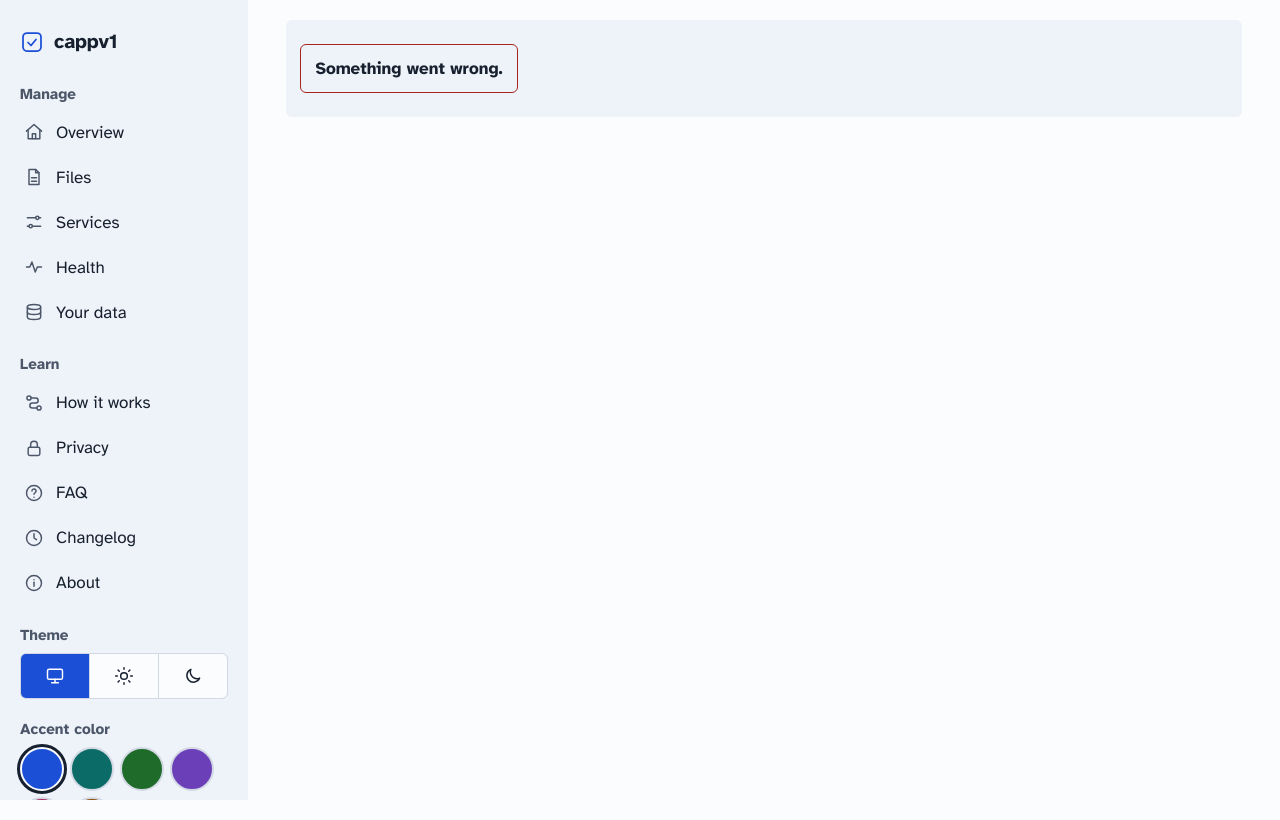
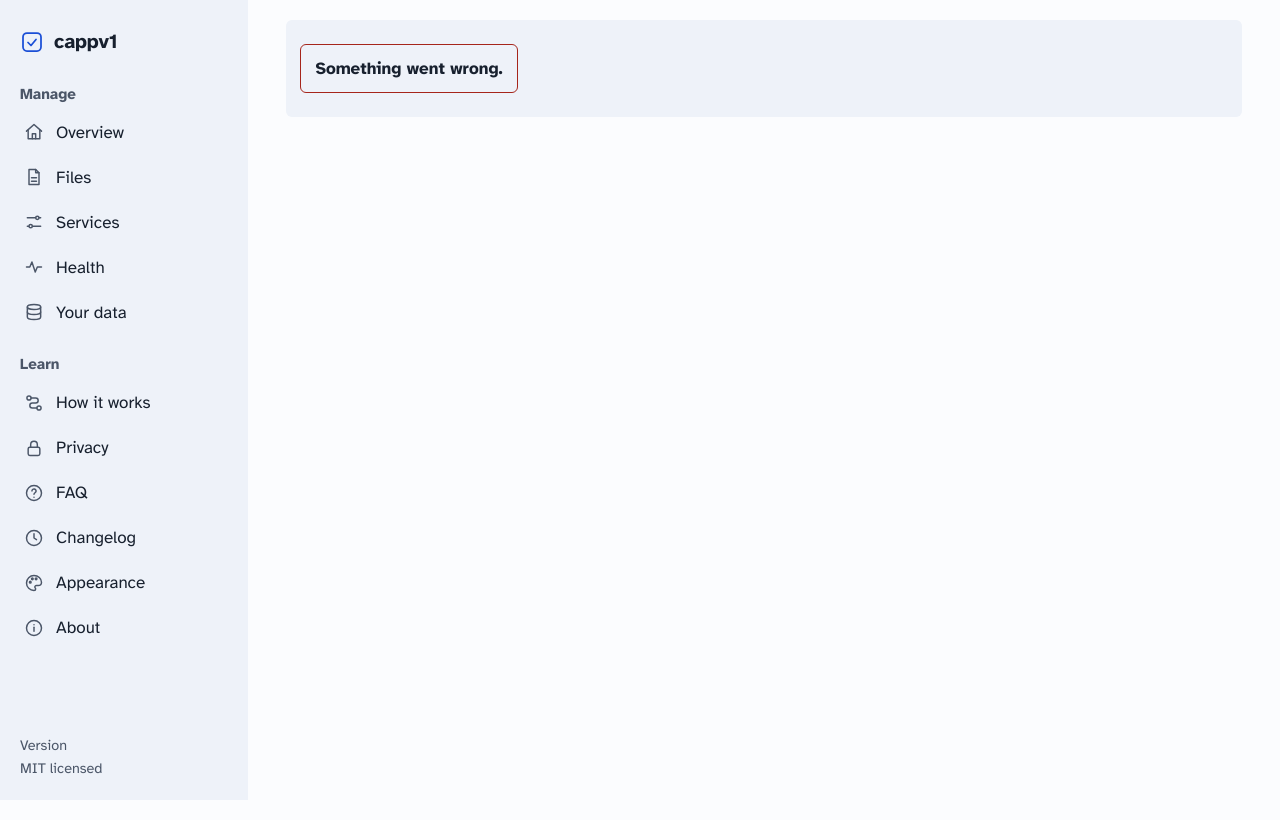
Before and after one commit to srsuiux/cappv1, a Python web app: template src/web/templates/app.html in a window 1280 px wide. Run offline with Jinja, Linux system fonts and the light colour scheme; the template is opened without the code that fills it, so the values that code supplies are empty.

Commit message:
Appearance page for theme and accent; changelog is cards only
Theme and accent color move out of the sidebar to a Learn page of
their own, with a preview. The changelog drops its version list and
keeps one card per release.

Co-Authored-By: Claude Sonnet 5.5 <noreply@anthropic.com>

```diff
--- a/src/web/changelog.py
+++ b/src/web/changelog.py
@@ -49,9 +49,6 @@ def render(text: str | None = None) -> str:
     if not releases:
         return "<p class=\"muted\">No release notes yet.</p>"
     latest = next((r["version"] for r in releases if r["version"] != "Unreleased"), "")
-    nav = "".join(
-        f'<li><a href="#v-{r["version"]}">{html.escape(r["version"])}'
-        f'<span class="muted">{_nice_date(r["date"]) if r["date"] else "Next release"}</span></a></li>' for r in releases)
     body = []
     for r in releases:
         v = r["version"]
@@ -64,5 +61,4 @@ def render(text: str | None = None) -> str:
         label = "Unreleased" if v == "Unreleased" else f"Version {v}"
         body.append(f'<section class="panelbox release" id="v-{v}" aria-labelledby="h-{v}"><div class="relhead">'
                     f'<h2 id="h-{v}">{html.escape(label)}{chip}</h2><span class="meta">{when}{note}</span></div>{groups}</section>')
-    return (f'<div class="changelog"><nav class="relnav" aria-label="Versions"><h2 class="group">Versions</h2><ul>{nav}</ul></nav>'
-            f'<div class="releases">{"".join(body)}</div></div>')
+    return f'<div class="cards releases">{"".join(body)}</div>'
--- a/src/web/static/app.css
+++ b/src/web/static/app.css
@@ -195,13 +195,6 @@ html[data-used="1"] .front #overview{order:-1}
 .trio{display:grid;grid-template-columns:repeat(auto-fit,minmax(19rem,1fr));gap:16px}
 .trio .panel p{margin-bottom:10px}
 
-/* ---- theme switch ---- */
-.theme{margin:18px 8px 0}
-.theme .group{margin:0 0 6px}
-.seg{display:flex;border:1px solid var(--line);border-radius:var(--r);overflow:hidden}
-.seg button{flex:1;display:grid;place-items:center;background:var(--paper);color:var(--ink);border:0;border-radius:0;font-weight:400;padding:6px;min-height:44px;min-width:44px}
-.seg{gap:1px;background:var(--line)}
-.seg button[aria-pressed=true]{background:var(--blue);color:var(--blue-ink)}
 
 
 /* ---- accent color: --blue is the call-to-action color (the name is historic); the person picks it in the sidebar ---- */
@@ -220,11 +213,13 @@ html[data-used="1"] .front #overview{order:-1}
 :root[data-theme=dark][data-accent=purple]{--blue:#b99bff}
 :root[data-theme=dark][data-accent=rose]{--blue:#ff8fb5}
 :root[data-theme=dark][data-accent=amber]{--blue:#ffb454}
-.swatches{display:flex;flex-wrap:wrap;gap:6px}
-.sw{width:44px;height:44px;min-height:44px;padding:0;border-radius:99px;border:2px solid var(--line);background:var(--sw,var(--blue))}
-.sw[aria-pressed=true]{border-color:var(--paper);outline:3px solid var(--ink);outline-offset:0}
-.sw[data-accent-set=blue]{--sw:#1b4fd6}.sw[data-accent-set=teal]{--sw:#0b6b66}.sw[data-accent-set=green]{--sw:#1f6b2a}
-.sw[data-accent-set=purple]{--sw:#6b3fb8}.sw[data-accent-set=rose]{--sw:#b0245a}.sw[data-accent-set=amber]{--sw:#8a4b00}
+.choices{display:flex;flex-wrap:wrap;gap:8px;margin-top:8px}
+.choice{display:inline-flex;align-items:center;gap:10px;background:var(--paper);color:var(--ink);border:1px solid var(--line);font-weight:400;padding:8px 16px}
+.choice:hover{background:var(--tint)}
+.choice[aria-pressed=true]{border-color:var(--blue);background:var(--tint);font-weight:700;outline:2px solid var(--blue);outline-offset:-2px}
+.choice .sw{width:20px;height:20px;border-radius:99px;border:1px solid var(--muted);background:var(--sw)}
+[data-accent-set=blue] .sw{--sw:#1b4fd6}[data-accent-set=teal] .sw{--sw:#0b6b66}[data-accent-set=green] .sw{--sw:#1f6b2a}
+[data-accent-set=purple] .sw{--sw:#6b3fb8}[data-accent-set=rose] .sw{--sw:#b0245a}[data-accent-set=amber] .sw{--sw:#8a4b00}
 
 /* ---- the Files page: use the whole width, one panel per kind of file ---- */
 .files-layout,.split-layout{display:grid;grid-template-columns:minmax(0,3fr) minmax(0,2fr);gap:0 32px;align-items:start}
@@ -281,14 +276,7 @@ section[aria-labelledby=h-flow]{margin:0 0 20px}section[aria-labelledby=h-flow]
 .panelbox .group{margin:0}
 
 /* ---- changelog ---- */
-.changelog{display:grid;grid-template-columns:13rem minmax(0,1fr);gap:24px;align-items:start}
-.relnav{position:sticky;top:8px}
-.relnav h2{margin:0 0 6px}
-.relnav ul{list-style:none;margin:0;padding:0}
-.relnav a{display:flex;flex-direction:column;padding:6px 10px;min-height:44px;justify-content:center;color:var(--ink);text-decoration:none;border-radius:var(--r)}
-.relnav a:hover{background:var(--tint)}
-.relnav a span{font-size:.88rem}
-.releases>.panelbox{margin:0 0 16px;padding-bottom:14px;scroll-margin-top:8px}
+.releases>.panelbox{padding-bottom:14px}
 .relhead{display:flex;flex-wrap:wrap;gap:4px 16px;align-items:baseline;justify-content:space-between;margin-top:12px}
 .relhead h2{margin:0;font-size:1.3rem}
 .chip{display:inline-block;margin-left:8px;border:1px solid var(--ok);color:var(--ok);border-radius:99px;padding:0 10px;font-size:.85rem;font-weight:400;vertical-align:middle}
@@ -296,7 +284,4 @@ section[aria-labelledby=h-flow]{margin:0 0 20px}section[aria-labelledby=h-flow]
 .release h3.kind{display:inline-block;margin:16px 0 4px;padding:0 10px;border:1px solid currentColor;border-radius:99px;font-size:.88rem}
 .kind.new{color:var(--ok)}.kind.improved{color:var(--blue)}.kind.fixed{color:var(--warn)}
 .release ul{margin:6px 0 4px;padding-left:1.2rem}.release li{margin:6px 0;max-width:80ch}
-@media (max-width:60rem){
-  .changelog{grid-template-columns:minmax(0,1fr)}
-  .relnav{position:static}.relnav ul{display:flex;flex-wrap:wrap;gap:4px}.relnav a{border:1px solid var(--line)}
-}
+.cards.even{align-items:stretch}
--- a/src/web/static/shell.js
+++ b/src/web/static/shell.js
@@ -10,39 +10,3 @@ if (menu) {
   sync();
   wide.addEventListener("change", sync);
 }
-
-// Theme: System follows the device; Light and Dark are remembered in this browser.
-const root = document.documentElement;
-const buttons = [...document.querySelectorAll("[data-theme-set]")];
-const setPressed = () => {
-  const chosen = root.dataset.theme || "system";
-  for (const b of buttons) b.setAttribute("aria-pressed", String(b.dataset.themeSet === chosen));
-};
-for (const b of buttons) {
-  b.addEventListener("click", () => {
-    const value = b.dataset.themeSet;
-    if (value === "system") delete root.dataset.theme; else root.dataset.theme = value;
-    try { value === "system" ? localStorage.removeItem("cappv1.theme") : localStorage.setItem("cappv1.theme", value); } catch { /* not remembered */ }
-    setPressed();
-    document.getElementById("live").textContent = `Theme: ${value}`;
-    b.focus();
-  });
-}
-setPressed();
-
-// Accent color: the color of buttons and links. Remembered in this browser.
-const accents = [...document.querySelectorAll("[data-accent-set]")];
-const markAccent = () => {
-  const chosen = root.dataset.accent || "blue";
-  for (const b of accents) b.setAttribute("aria-pressed", String(b.dataset.accentSet === chosen));
-};
-for (const b of accents) {
-  b.addEventListener("click", () => {
-    const value = b.dataset.accentSet;
-    if (value === "blue") delete root.dataset.accent; else root.dataset.accent = value;
-    try { value === "blue" ? localStorage.removeItem("cappv1.accent") : localStorage.setItem("cappv1.accent", value); } catch { /* not remembered */ }
-    markAccent();
-    document.getElementById("live").textContent = `Accent color: ${b.title}`;
-  });
-}
-markAccent();
--- a/src/web/templates/app.html
+++ b/src/web/templates/app.html
@@ -24,6 +24,7 @@
   <symbol id="i-privacy" viewBox="0 0 24 24"><rect x="5" y="11" width="14" height="10" rx="2"/><path d="M8 11V8a4 4 0 018 0v3"/></symbol>
   <symbol id="i-faq" viewBox="0 0 24 24"><circle cx="12" cy="12" r="9"/><path d="M9.5 9.5a2.5 2.5 0 115 .5c0 1.5-2.5 2-2.5 3.5"/><path d="M12 17h.01"/></symbol>
   <symbol id="i-changelog" viewBox="0 0 24 24"><circle cx="12" cy="12" r="9"/><path d="M12 7v5l3 2"/></symbol>
+  <symbol id="i-appearance" viewBox="0 0 24 24"><path d="M12 3a9 9 0 100 18c1.2 0 2-.8 2-1.8 0-.5-.2-.9-.5-1.2-.3-.3-.5-.7-.5-1.2 0-1 .8-1.8 1.8-1.8H17a4 4 0 004-4c0-4.4-4-8-9-8z"/><circle cx="7.5" cy="11" r="1"/><circle cx="10" cy="7" r="1"/><circle cx="14.5" cy="7" r="1"/></symbol>
   <symbol id="i-about" viewBox="0 0 24 24"><circle cx="12" cy="12" r="9"/><path d="M12 11v5"/><path d="M12 8h.01"/></symbol>
   <symbol id="i-system" viewBox="0 0 24 24"><rect x="3" y="4" width="18" height="12" rx="2"/><path d="M8 20h8M12 16v4"/></symbol>
   <symbol id="i-sun" viewBox="0 0 24 24"><circle cx="12" cy="12" r="4"/><path d="M12 2v2M12 20v2M2 12h2M20 12h2M4.9 4.9l1.4 1.4M17.7 17.7l1.4 1.4M4.9 19.1l1.4-1.4M17.7 6.3l1.4-1.4"/></symbol>
@@ -52,28 +53,10 @@
             <li><a href="/privacy" data-nav="privacy" title="Privacy"><svg class="ic" aria-hidden="true"><use href="#i-privacy"/></svg><span class="label">Privacy</span></a></li>
             <li><a href="/faq" data-nav="faq" title="FAQ"><svg class="ic" aria-hidden="true"><use href="#i-faq"/></svg><span class="label">FAQ</span></a></li>
             <li><a href="/changelog" data-nav="changelog" title="Changelog"><svg class="ic" aria-hidden="true"><use href="#i-changelog"/></svg><span class="label">Changelog</span></a></li>
+            <li><a href="/appearance" data-nav="appearance" title="Appearance"><svg class="ic" aria-hidden="true"><use href="#i-appearance"/></svg><span class="label">Appearance</span></a></li>
             <li><a href="/about" data-nav="about" title="About"><svg class="ic" aria-hidden="true"><use href="#i-about"/></svg><span class="label">About</span></a></li>
           </ul>
         </nav>
-        <div class="theme" role="group" aria-labelledby="g-theme">
-          <p class="group" id="g-theme"><span>Theme</span></p>
-          <div class="seg">
-            <button type="button" data-theme-set="system" aria-pressed="true" title="Match this device"><svg class="ic" aria-hidden="true"><use href="#i-system"/></svg><span class="sr">System</span></button>
-            <button type="button" data-theme-set="light" aria-pressed="false" title="Light"><svg class="ic" aria-hidden="true"><use href="#i-sun"/></svg><span class="sr">Light</span></button>
-            <button type="button" data-theme-set="dark" aria-pressed="false" title="Dark"><svg class="ic" aria-hidden="true"><use href="#i-moon"/></svg><span class="sr">Dark</span></button>
-          </div>
-        </div>
-        <div class="theme" role="group" aria-labelledby="g-accent">
-          <p class="group" id="g-accent"><span>Accent color</span></p>
-          <div class="swatches">
-            <button type="button" class="sw" data-accent-set="blue" aria-pressed="true" title="Blue"><span class="sr">Blue</span></button>
-            <button type="button" class="sw" data-accent-set="teal" aria-pressed="false" title="Teal"><span class="sr">Teal</span></button>
-            <button type="button" class="sw" data-accent-set="green" aria-pressed="false" title="Green"><span class="sr">Green</span></button>
-            <button type="button" class="sw" data-accent-set="purple" aria-pressed="false" title="Purple"><span class="sr">Purple</span></button>
-            <button type="button" class="sw" data-accent-set="rose" aria-pressed="false" title="Rose"><span class="sr">Rose</span></button>
-            <button type="button" class="sw" data-accent-set="amber" aria-pressed="false" title="Amber"><span class="sr">Amber</span></button>
-          </div>
-        </div>
       </details>
     </div>
     <p class="side-foot muted">Version {{version}}<br>MIT licensed</p>
```
Also changed, not shown: src/web/pages/appearance.html (added, +31 -0 lines), src/web/static/appearance.js (added, +23 -0 lines), tests/test_web_pages.py (+13 -3 lines), CHANGELOG.md.
